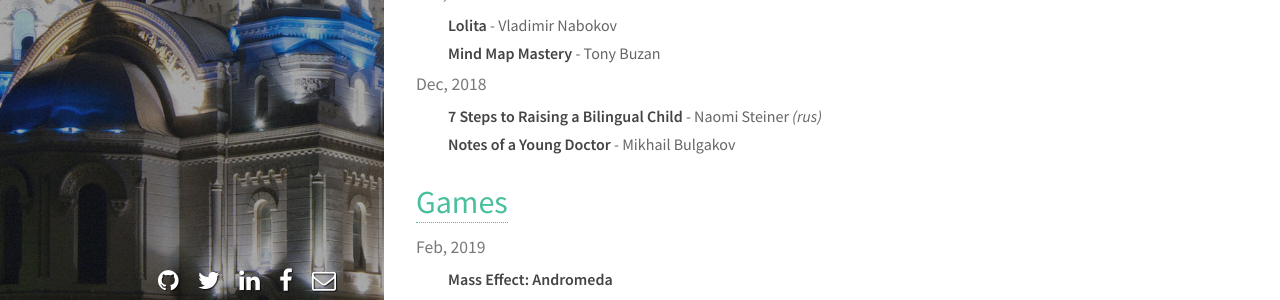
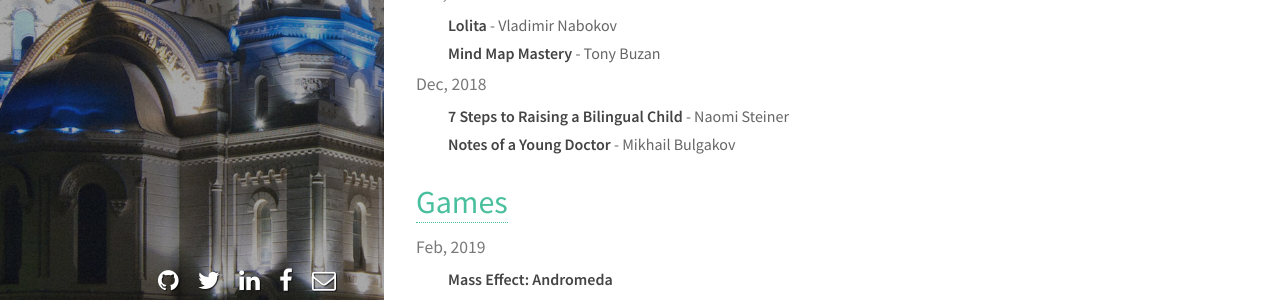
Before and after one commit to tamtamchik/tamtamchik.github.io, a Jekyll site: the page built from index.html, in a window 1280 px wide and 900 px high, scrolled down 504 px. Shown: the part 424-724 px from the top of the window. Built offline with Jekyll 4.4.1, drawn with Linux system fonts in a browser that asks for light colours.

Commit message:
Update books.yml

```diff
--- a/_data/books.yml
+++ b/_data/books.yml
@@ -9,7 +9,6 @@
   books:
     - title: 7 Steps to Raising a Bilingual Child
       author: Naomi Steiner
-      lang: rus
     - title: Notes of a Young Doctor
       author: Mikhail Bulgakov
 
@@ -111,6 +110,7 @@
   books:
     - title: Going Pro
       author: Cal Evans
+      lang: eng
     - title: The History of a Town
       author: Mikhail Saltykov-Shchedrin
 
```
